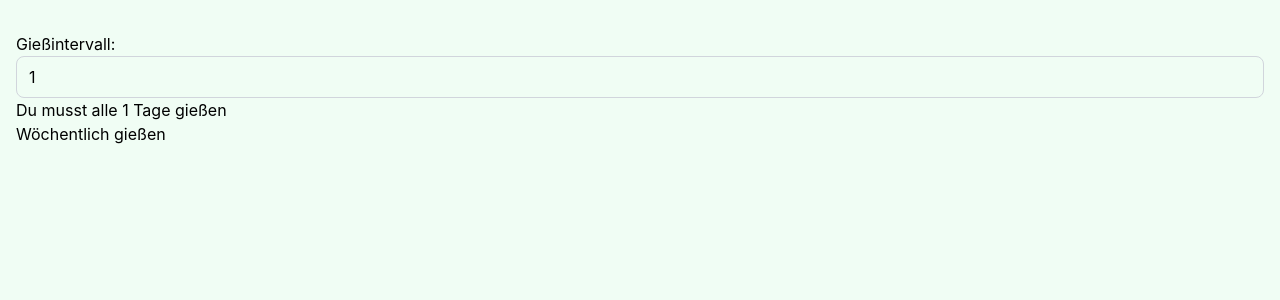
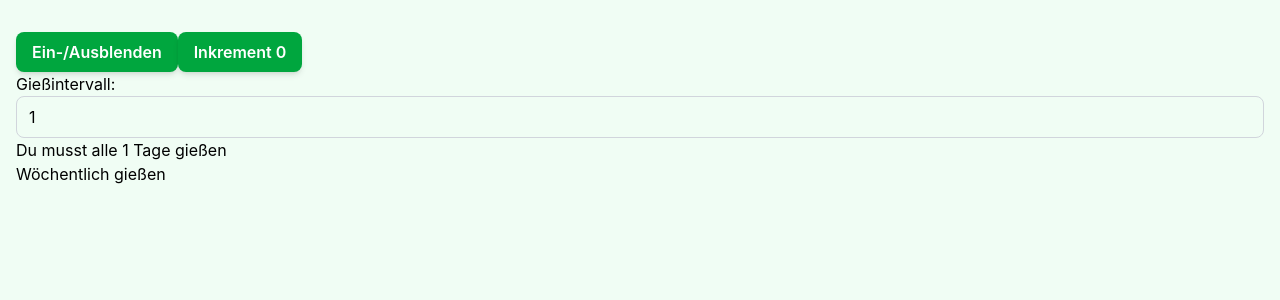
Before and after one commit to nilshartmann-workshops/2026-11-18-react, a React (Vite) app in the folder workspace/: page / in a window 1280 px wide. Shown: the top 300 px of the page. Built offline with nearby package versions, Linux system fonts and the light colour scheme.

Commit message:
Ein- und ausblenden von Komponenten mit "State-Verlust"

```diff
--- a/workspace/src/components/App.tsx
+++ b/workspace/src/components/App.tsx
@@ -2,6 +2,7 @@ import PlantCard from "./PlantCard.tsx";
 import {Plant} from "../types.ts";
 import PlantCardList from "./PlantCardList.tsx";
 import IntervalSelector from "./IntervalSelector.tsx";
+import {Activity, useState} from "react";
 
 // function AppAtRuntimeFalsch() {
 // 	return  React.createElement("PlantCard",
@@ -55,9 +56,27 @@ const allPlants: Plant[] = [
 // State bzw. Zustand (<-- Model)
 
 export default function App() {
+
+	const [intervalSelectorVisible, setIntervalSelectorVisible] = useState(true);
+	const [value, setValue] = useState(0);
+
 	return (
 		<div className={"AppContainer"}>
-			<IntervalSelector />
+			<button type="button" className={"primary"} onClick={() => setIntervalSelectorVisible(!intervalSelectorVisible)}>
+				Ein-/Ausblenden
+			</button>
+			<button type="button"  className={"primary"}  onClick={() => setValue(value+1)}>Inkrement {value}</button>
+			{intervalSelectorVisible ? <IntervalSelector /> : null}
+
+			{/*<Activity mode={intervalSelectorVisible ? "visible" : "hidden"}>*/}
+			{/*  <IntervalSelector />*/}
+			{/*</Activity>*/}
+
+			{/*<div style={intervalSelectorVisible ? undefined: {display: "none"}}>*/}
+			{/*	<IntervalSelector />*/}
+			{/*</div>*/}
+
+			{/*{ intervalSelectorVisible && <IntervalSelector /> }*/}
 			{/*<PlantCardList plants={allPlants} />*/}
       {/*<PlantCard name={"Rose"}*/}
       {/*           location={"Küche"}*/}
```
